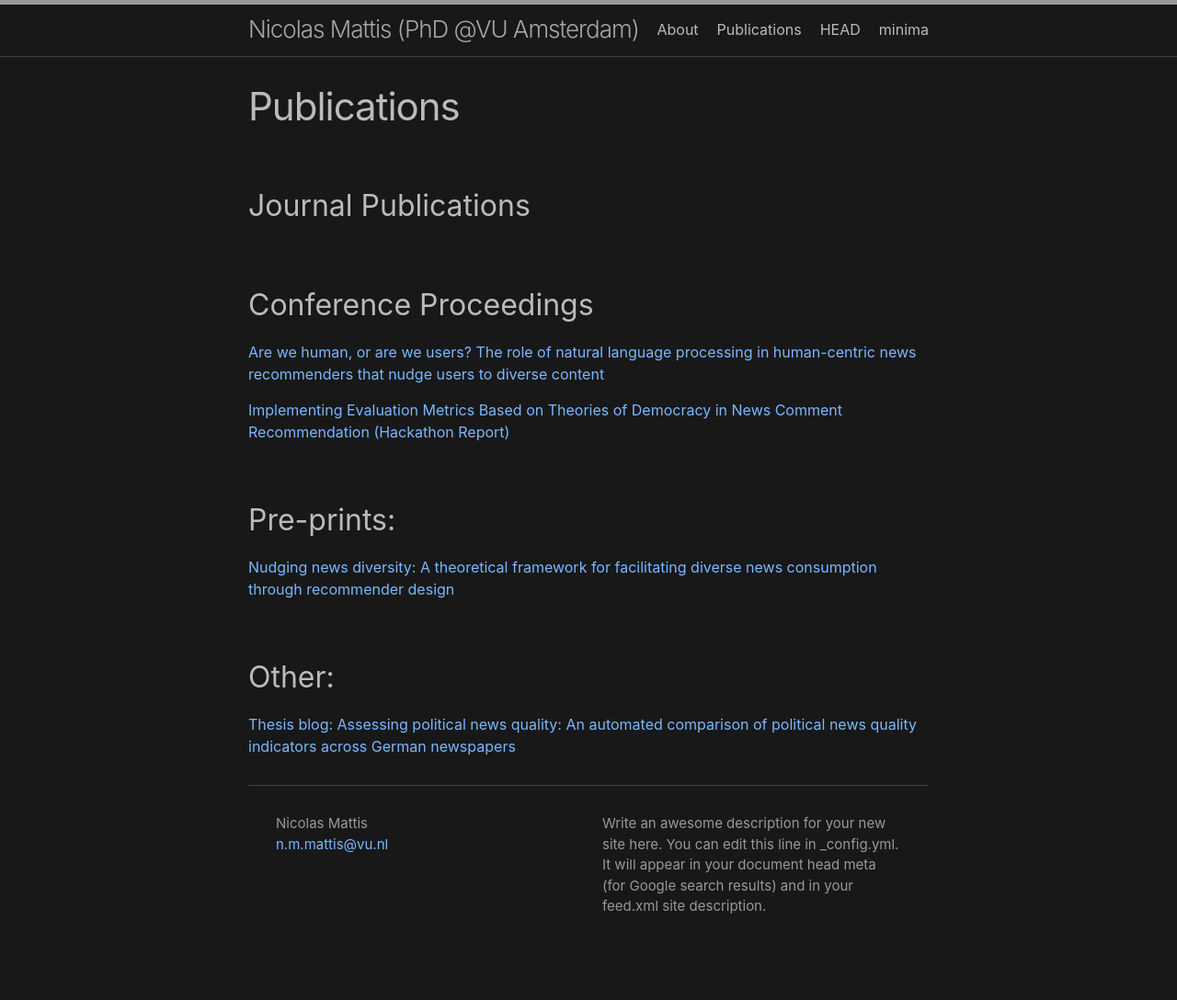
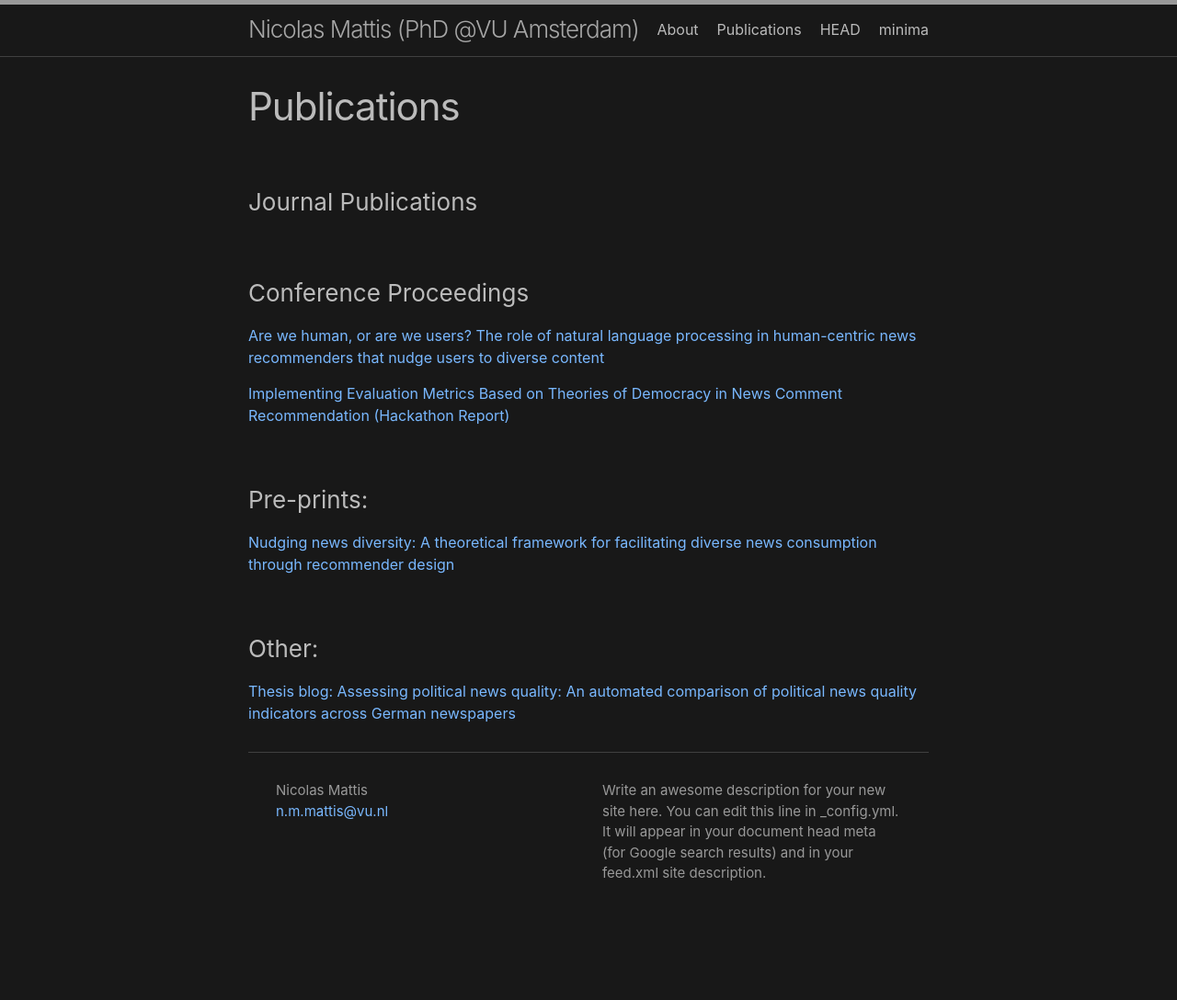
Before and after one commit to nickma101/nickma101.github.io, a Jekyll site: the page built from publications.md, in a window 1280 px wide. Shown: the whole page at 92% size. Built offline with Jekyll 4.4.1, drawn with Linux system fonts in a browser that asks for light colours; after the commit the page ends 1052 px from its top, so only the background shows below that.

```diff
--- a/publications.md
+++ b/publications.md
@@ -4,15 +4,15 @@ title: Publications
 permalink: /publications/
 ---
 
-## Journal Publications
+### Journal Publications
 
-## Conference Proceedings
+### Conference Proceedings
 [Are we human, or are we users? The role of natural language processing in human-centric news recommenders that nudge users to diverse content](https://aclanthology.org/2021.nlp4posimpact-1.6/)
 
 [Implementing Evaluation Metrics Based on Theories of Democracy in News Comment Recommendation (Hackathon Report)](https://aclanthology.org/2021.hackashop-1.19/)
 
-## Pre-prints:
+### Pre-prints:
 [Nudging news diversity: A theoretical framework for facilitating diverse news consumption through recommender design](https://osf.io/preprints/socarxiv/wvxf5/)
 
-## Other:
+### Other:
 [Thesis blog: Assessing political news quality: An automated comparison of political news quality indicators across German newspapers](http://www.digicomlab.eu/research/research-projects-2020/thesis-grant-results-2019-2020-2-semester/thesis-grants-results-2-2019-2020-nicolas-mattis/)
```
